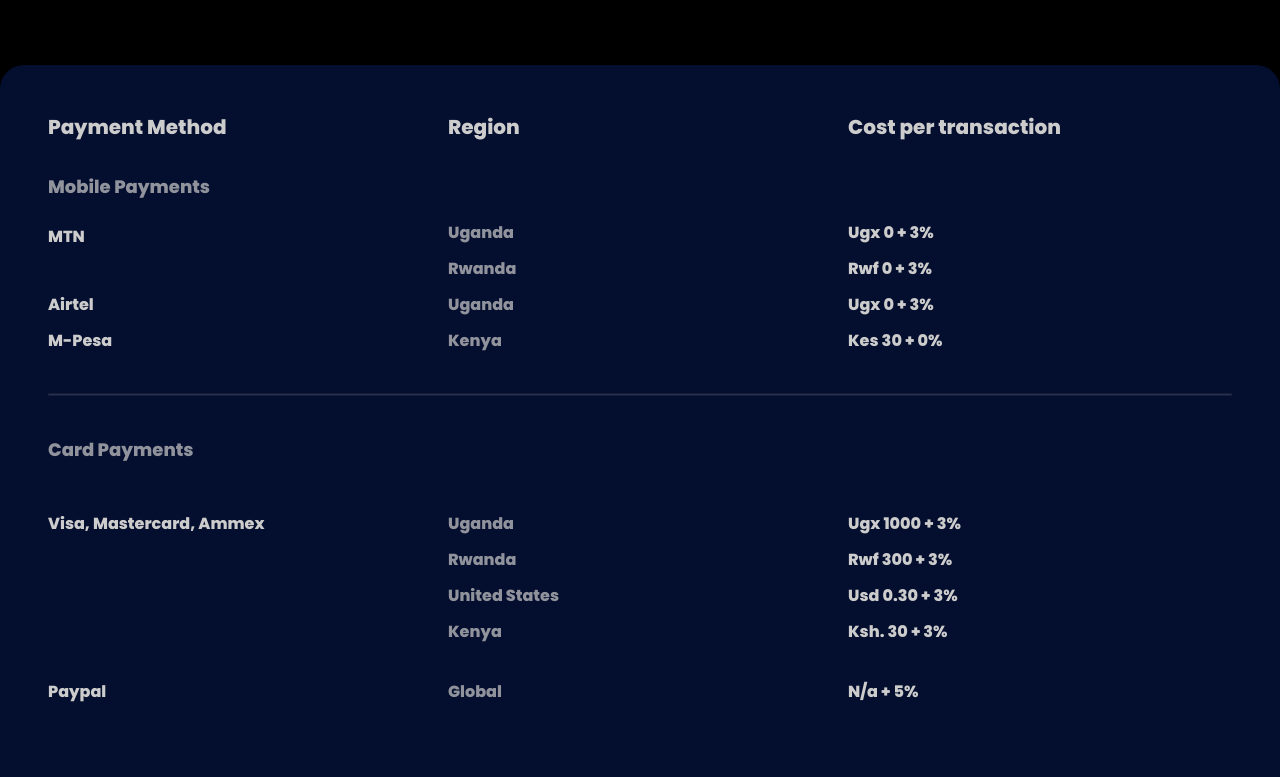
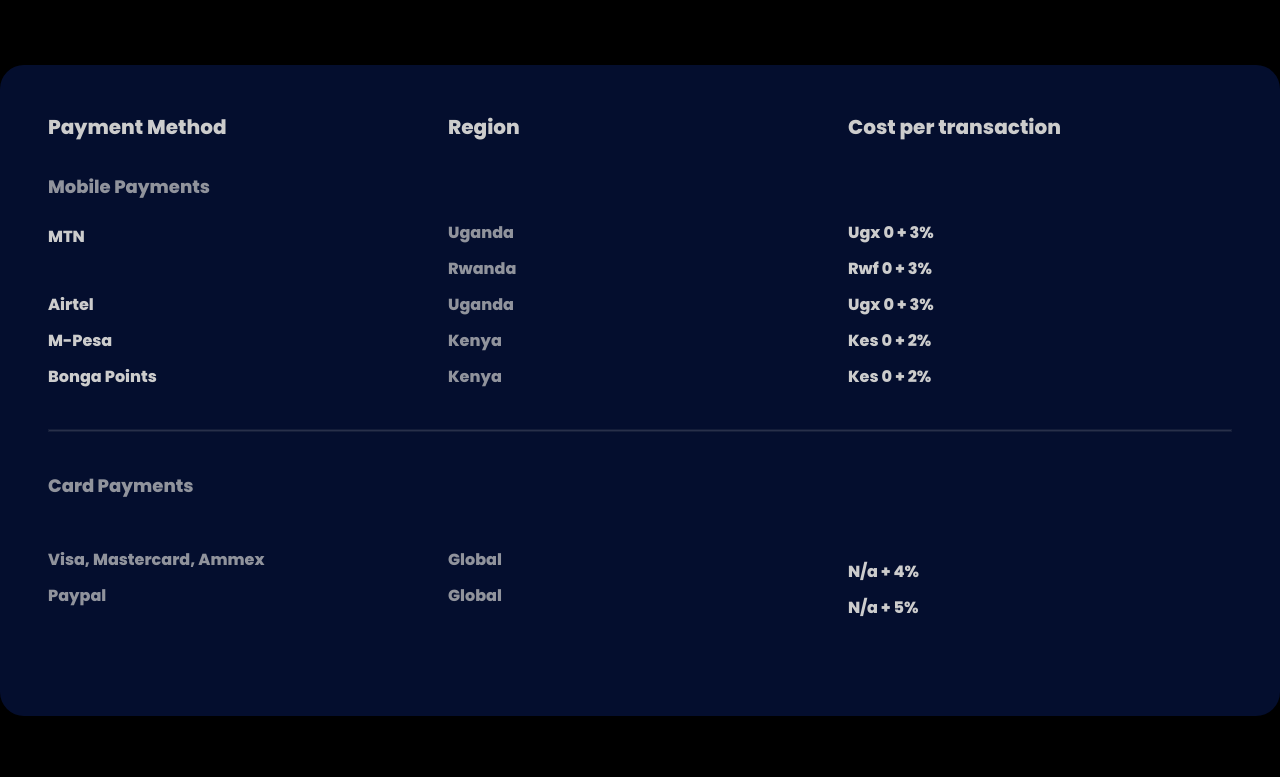
Before and after one commit to MOOKHAFRICA/mookhpay-landing, a Next.js app: page / in a window 1280 px wide. Shown: the part 2000-2777 px from the top of the page. Built offline with nearby package versions, Linux system fonts and the light colour scheme.

Commit message:
some minor fixes from feedback

```diff
--- a/components/features.js
+++ b/components/features.js
@@ -7,7 +7,10 @@
         </h1>
       </div>
       <div className="grid grid-cols-1 md:grid-cols-2 gap-8   container mx-auto">
-        <div className="bg-cwc-loginbg hover:bg-gradient-to-r from-cwc-fone to-cwc-tone rounded-3xl p-8 lg:p-12 opacity-80">
+        <div
+          className="bg-cwc-loginbg hover:bg-gradient-to-r from-cwc-fone to-cwc-tone rounded-3xl p-8 lg:p-12 opacity-80"
+          id="feature-1"
+        >
           <p className="text-cwc-blue font-bold pb-2">
             <a href="#"> Get Started </a>
           </p>
@@ -34,7 +37,10 @@
             </button>
           </div>
         </div>
-        <div className="bg-cwc-loginbg hover:bg-gradient-to-r from-cwc-fone to-cwc-tone rounded-3xl p-8 lg:p-12 opacity-80">
+        <div
+          className="bg-cwc-loginbg hover:bg-gradient-to-r from-cwc-fone to-cwc-tone rounded-3xl p-8 lg:p-12 opacity-80"
+          id="feature-2"
+        >
           <p className="text-cwc-blue font-bold pb-2">
             <a href="#"> Get Started </a>
           </p>
@@ -54,7 +60,10 @@
             </button>
           </div>
         </div>
-        <div className="bg-cwc-loginbg hover:bg-gradient-to-r from-cwc-fone to-cwc-tone rounded-3xl p-8 lg:p-12 opacity-80">
+        <div
+          className="bg-cwc-loginbg hover:bg-gradient-to-r from-cwc-fone to-cwc-tone rounded-3xl p-8 lg:p-12 opacity-80"
+          id="feature-3"
+        >
           <p className="text-cwc-blue font-bold pb-2">
             <a href="#"> Get Started </a>
           </p>
@@ -68,7 +77,10 @@
             your preferred internet-connected device.
           </p>
         </div>
-        <div className="bg-cwc-loginbg hover:bg-gradient-to-r from-cwc-fone to-cwc-tone rounded-3xl p-8 lg:p-12 opacity-80">
+        <div
+          className="bg-cwc-loginbg hover:bg-gradient-to-r from-cwc-fone to-cwc-tone rounded-3xl p-8 lg:p-12 opacity-80"
+          id="feature-4"
+        >
           <p className="text-cwc-blue font-bold pb-2">
             <a href="#"> Get Started </a>
           </p>
--- a/components/header.js
+++ b/components/header.js
@@ -77,25 +77,6 @@
         </div>
 
         <NavBar isOpen={isOpen} />
-        <div className="relative mb-4 md:mb-0 lg:mr-6">
-          <ul className="hidden list-reset md:flex md:space-x-10">
-            <li className="md:ml-4">
-              <Link href="/login">
-                <a className="block no-underline text-base font-semibold py-2 text-white md:p-0">
-                  Log In
-                </a>
-              </Link>
-            </li>
-            <li className="md:ml-4">
-              <a
-                className="block py-4 text-base font-semibold text-cwc-blue md:p-0"
-                href="/register"
-              >
-                Sign Up
-              </a>
-            </li>
-          </ul>
-        </div>
       </header>
       <HeroSection />
     </div>
--- a/components/hero.js
+++ b/components/hero.js
@@ -9,8 +9,8 @@
           Accept online payments today. Grow your business with
           <br />
           trusted effortless payments.
-          <a href="">
-            <span className="text-cwc-blue">Get Started</span>
+          <a href="https://mookhpay.docs.apiary.io/" target="_blank">
+            <span className="text-cwc-blue"> Get Started</span>
           </a>
         </p>
 
--- a/components/nav.js
+++ b/components/nav.js
@@ -1,5 +1,7 @@
+import Link from "next/link";
 export default function NavBar({ isOpen }) {
   return (
+    <>
       <nav>
         <ul
           id="menu"
@@ -33,7 +35,7 @@
               <li className="">
                 <a
                   className="block px-4 py-2 whitespace-no-wrap bg-gray-500 rounded-t hover:bg-gray-800"
-                href="#"
+                  href="#feature-1"
                 >
                   Quick Integration
                 </a>
@@ -41,7 +43,7 @@
               <li className="">
                 <a
                   className="block px-4 py-2 whitespace-no-wrap bg-gray-500 hover:bg-gray-800"
-                href="#"
+                  href="#feature-2"
                 >
                   Unique Payment Links
                 </a>
@@ -49,7 +51,7 @@
               <li className="">
                 <a
                   className="block px-4 py-2 whitespace-no-wrap bg-gray-500 rounded-b hover:bg-gray-800"
-                href="#"
+                  href="#feature-3"
                 >
                   Realtime Dashboard
                 </a>
@@ -57,7 +59,7 @@
               <li className="">
                 <a
                   className="block px-4 py-2 whitespace-no-wrap bg-gray-500 rounded-b hover:bg-gray-800"
-                href="#"
+                  href="#feature-4"
                 >
                   Multiple Payment Methods
                 </a>
@@ -131,15 +133,31 @@
               Pricing
             </a>
           </li>
-        <li className="relative md:ml-4">
+        </ul>
+      </nav>
+      <div className="relative mb-4 md:mb-0 lg:mr-6">
+        <ul
+          className={` ${
+            isOpen ? "block" : "hidden"
+          } list-reset md:flex md:space-x-10`}
+        >
+          <li className="md:ml-4">
+            <Link href="/login">
+              <a className="block no-underline text-base font-semibold py-2 text-white md:p-0">
+                Log In
+              </a>
+            </Link>
+          </li>
+          <li className="md:ml-4">
             <a
-            className="block py-3 text-base font-semibold text-white no-underline md:p-0"
-            href="#"
+              className="block py-4 text-base font-semibold text-cwc-blue md:p-0"
+              href="/register"
             >
-            Company
+              Sign Up
             </a>
           </li>
         </ul>
-    </nav>
+      </div>
+    </>
   );
 }
--- a/components/pricingCard.js
+++ b/components/pricingCard.js
@@ -25,6 +25,9 @@
               </div>
               <div>
                 <p className="text-white font-extrabold mt-3">M-Pesa</p>
+              </div>
+              <div>
+                <p className="text-white font-extrabold mt-3">Bonga Points</p>
               </div>
             </div>
 
@@ -55,6 +58,11 @@
                     Kenya
                   </p>
                 </div>
+                <div>
+                  <p className="text-white opacity-70 font-extrabold mt-3">
+                    Kenya
+                  </p>
+                </div>
               </div>
             </div>
 
@@ -75,7 +83,10 @@
                   <p className="text-white font-extrabold mt-3">Ugx 0 + 3%</p>
                 </div>
                 <div>
-                  <p className="text-white font-extrabold mt-3">Kes 30 + 0%</p>
+                  <p className="text-white font-extrabold mt-3">Kes 0 + 2%</p>
+                </div>
+                <div>
+                  <p className="text-white font-extrabold mt-3">Kes 0 + 2%</p>
                 </div>
               </div>
             </div>
@@ -91,12 +102,14 @@
                 </p>
               </div>
               <div>
-                <p className="text-white font-extrabold md:mb-32 pb-3 lg:pb-0 lg:mb-36">
+                <p className="text-white opacity-70 font-extrabold md:mb-9 lg:mb-0 mt-3">
                   Visa, Mastercard, Ammex
                 </p>
               </div>
               <div>
-                <p className="text-white font-extrabold">Paypal</p>
+                <p className="text-white opacity-70 font-extrabold md:mb-9 lg:mb-0 mt-3">
+                  Paypal
+                </p>
               </div>
             </div>
 
@@ -107,26 +120,11 @@
                 </p>
               </div>
               <div>
-                <p className="text-white opacity-70 font-extrabold md:mb-9 lg:mb-0">
-                  Uganda
-                </p>
-              </div>
-              <div>
-                <p className="text-white opacity-70 font-extrabold mb-3 mt-3">
-                  Rwanda
+                <p className="text-white opacity-70 font-extrabold md:mb-9 lg:mb-0 ">
+                  Global
                 </p>
               </div>
 
-              <div>
-                <p className="text-white opacity-70 font-extrabold md:mb-9 lg:mb-0 mt-3">
-                  United States
-                </p>
-              </div>
-              <div>
-                <p className="text-white opacity-70 font-extrabold md:mb-6 lg:mb-9 mt-3">
-                  Kenya
-                </p>
-              </div>
               <div>
                 <p className="text-white opacity-70 font-extrabold mt-3">
                   Global
@@ -141,20 +139,9 @@
                 </p>
               </div>
               <div>
-                <p className="text-white font-extrabold">Ugx 1000 + 3%</p>
-              </div>
-              <div>
-                <p className="text-white font-extrabold mt-3">Rwf 300 + 3%</p>
+                <p className="text-white font-extrabold mt-3">N/a + 4%</p>
               </div>
 
-              <div>
-                <p className="text-white font-extrabold mt-3">Usd 0.30 + 3%</p>
-              </div>
-              <div>
-                <p className="text-white font-extrabold mb-6 lg:mb-9 mt-3">
-                  Ksh. 30 + 3%
-                </p>
-              </div>
               <div>
                 <p className="text-white font-extrabold mt-3">N/a + 5%</p>
               </div>
--- a/pages/login.js
+++ b/pages/login.js
@@ -18,18 +18,15 @@
       <main>
         <div className="h-screen w-screen grid grid-cols-1 md:grid-cols-1 lg:flex">
           <div className="bg-cwc-loginbg h-20 lg:h-full w-full">
-            <div className="mx-6 lg:mt-72">
+            <div className="mx-20 lg:mt-72">
               <h1 className="text-white font-extrabold text-2xl pt-6 lg:pt-0">
                 <Link href="/">
                   <a>
-                    mookh.
-                    <span className="text-cwc-blue font-extrabold text-2xl">
-                      pay
-                    </span>
+                    <img src="/logo1.png" className="login-img" />
                   </a>
                 </Link>
               </h1>
-              <p className="invisible lg:visible text-white font-medium text-xl opacity-60 mt-10">
+              <p className="invisible lg:visible text-white font-semibold text-xl  mt-10">
                 The payments solution for small <br />
                 businesses.
               </p>
--- a/styles/globals.css
+++ b/styles/globals.css
@@ -16,10 +16,14 @@
 }
 
 .logo-img {
-  width: 133px;
-  height: 32px;
+  width: 134px;
+  height: 29px;
 }
 .logo-footer {
-  width: 160px;
-  height: 39px;
+  width: 159px;
+  height: 35px;
 }
+.login-img {
+  width: 215px;
+  height: 52px;
+}
```
Lines whose indentation alone changed are shown as unchanged.
